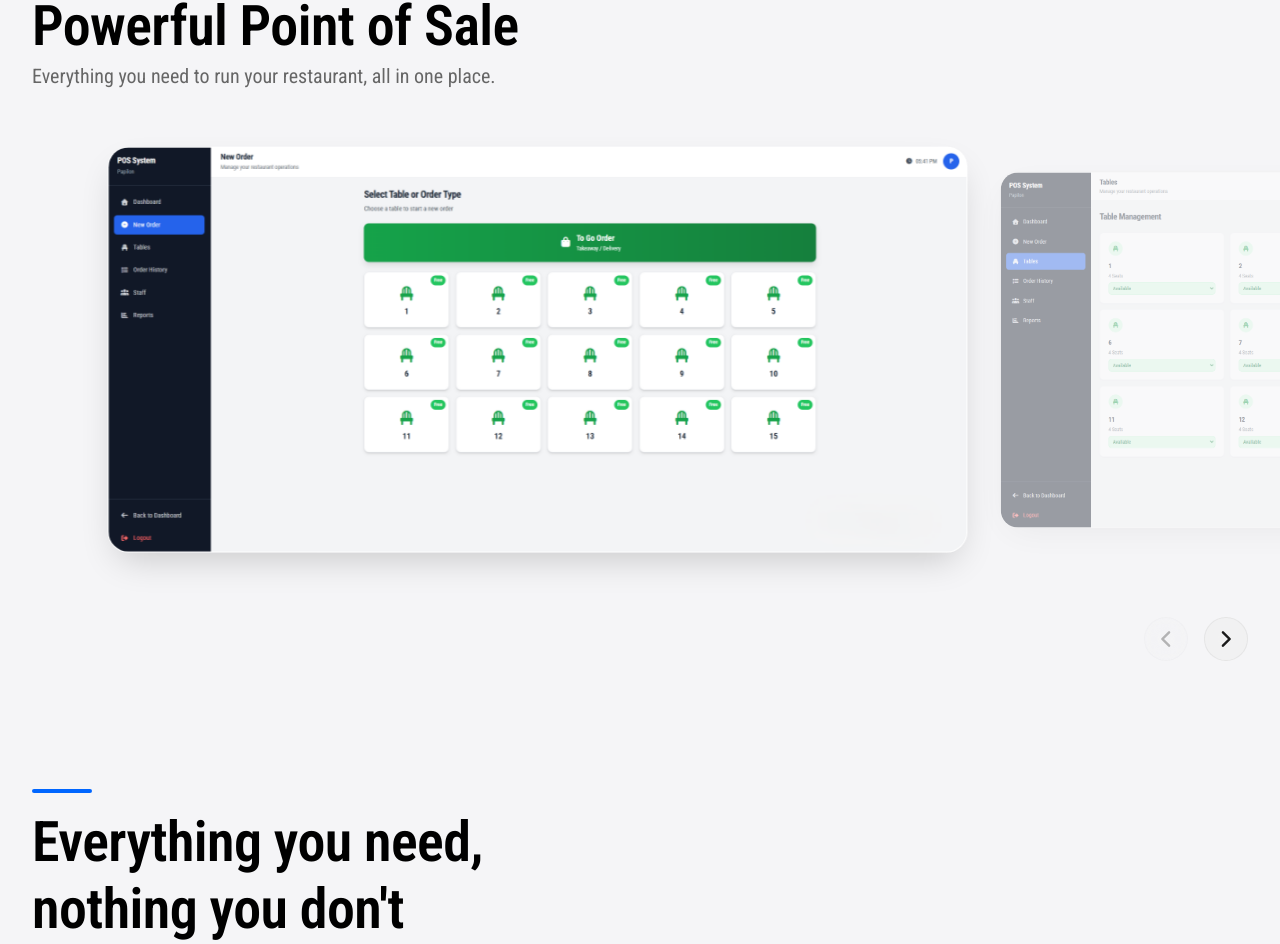
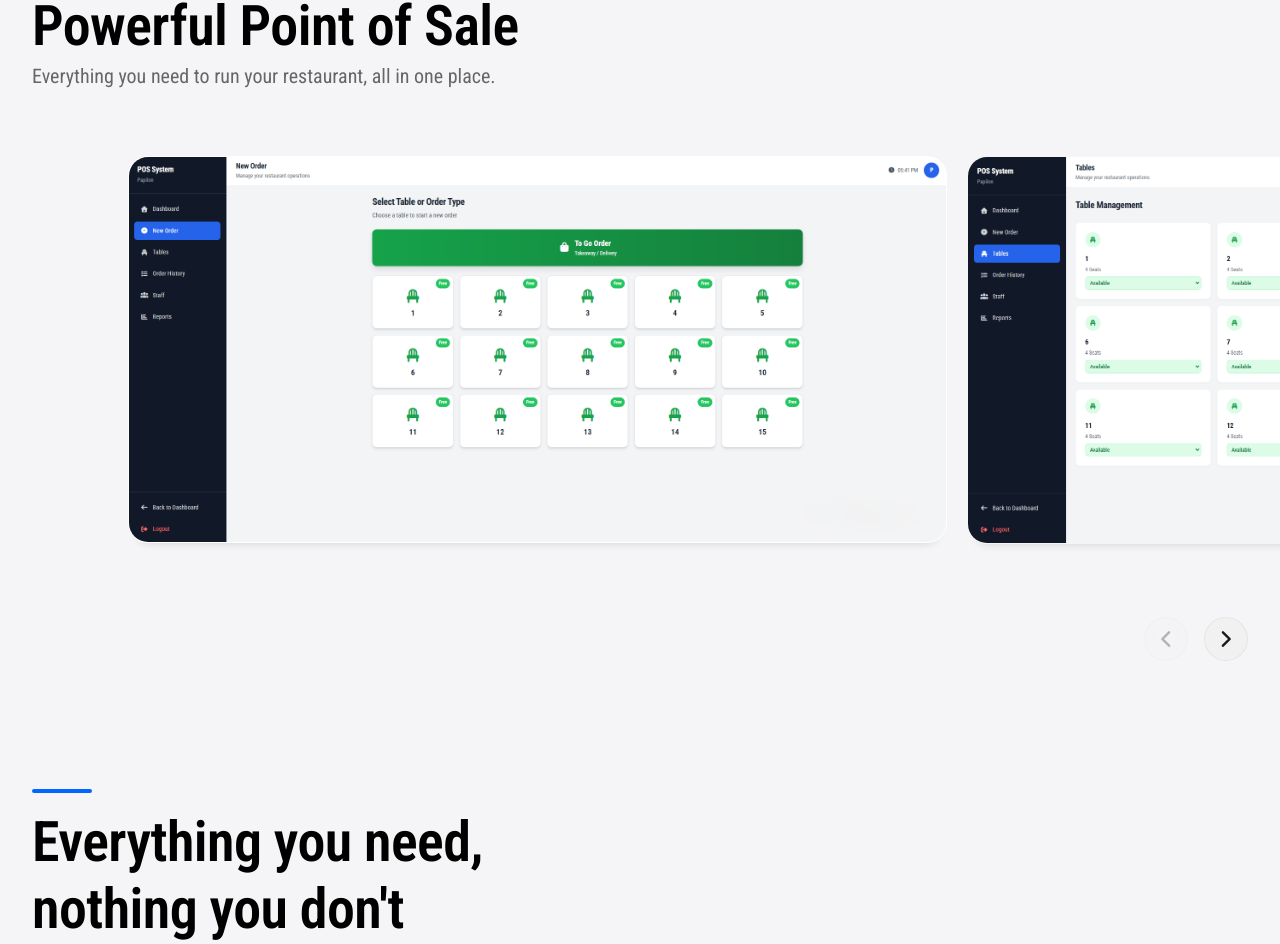
Before and after one commit to ardijancuri/digital-menu-platform, a React (Vite) app in the folder frontend/: page / in a window 1280 px wide. Shown: the part 2267-3211 px from the top of the page. Built offline with nearby package versions, Linux system fonts and the light colour scheme; no server answers.

Commit message:
feat: Enhance LandingCarousel component with noHover and fullOpacityInactive props, and update styles for improved visual consistency and interaction.

```diff
--- a/frontend/src/components/LandingCarousel.jsx
+++ b/frontend/src/components/LandingCarousel.jsx
@@ -1,6 +1,6 @@
 import React, { useRef, useState, useEffect } from 'react';
 
-const LandingCarousel = ({ title, subtitle, images, fullWidth = false, align = 'center' }) => {
+const LandingCarousel = ({ title, subtitle, images, fullWidth = false, align = 'center', noHover = false, fullOpacityInactive = false }) => {
     const scrollRef = useRef(null);
     const [activeIndex, setActiveIndex] = useState(0);
     const [canScrollLeft, setCanScrollLeft] = useState(false);
@@ -78,7 +78,7 @@ const LandingCarousel = ({ title, subtitle, images, fullWidth = false, align = '
     );
 
     return (
-        <section className={`section-padding carousel-section ${canScrollLeft ? 'scrolled' : ''}`}>
+        <section className={`section-padding carousel-section ${canScrollLeft ? 'scrolled' : ''} ${noHover ? 'no-hover' : ''} ${fullOpacityInactive ? 'full-opacity-inactive' : ''}`}>
             <div className="container">
                 <div
                     className="carousel-header"
--- a/frontend/src/pages/LandingPage.jsx
+++ b/frontend/src/pages/LandingPage.jsx
@@ -155,6 +155,8 @@ const LandingPage = () => {
                     images={[pos1, pos2, pos3, pos4, pos5]}
                     fullWidth={true}
                     align="left"
+                    noHover={true}
+                    fullOpacityInactive={true}
                 />
             </div>
 
--- a/frontend/src/styles/landing.css
+++ b/frontend/src/styles/landing.css
@@ -439,7 +439,7 @@ img {
     border-radius: 20px;
     overflow: hidden;
     background: #fff;
-    box-shadow: 0 10px 40px -10px rgba(0, 0, 0, 0.15);
+    box-shadow: 0 10px 10px -10px rgba(0, 0, 0, 0.15);
     transition: all 0.6s cubic-bezier(0.165, 0.84, 0.44, 1);
     border: 1px solid rgba(0, 0, 0, 0.04);
 }
@@ -454,20 +454,19 @@ img {
 /* Active State Styles */
 .carousel-card.active {
     opacity: 1;
-    transform: scale(1.05);
-    /* Slight scale up for active to make even bigger */
+    transform: none;
     z-index: 10;
 }
 
 .carousel-card.active .carousel-image-container {
     /* Reduced shadow as requested */
-    box-shadow: 0 15px 35px -10px rgba(0, 0, 0, 0.2);
+    box-shadow: 0 10px 10px -10px rgba(0, 0, 0, 0.15);
     border-color: rgba(0, 0, 0, 0);
 }
 
 .carousel-card:not(.active) {
     opacity: 0.4;
-    transform: scale(0.92);
+    transform: none;
     z-index: 1;
     pointer-events: none;
 }
@@ -475,6 +474,16 @@ img {
 /* Hover effects */
 .carousel-card:hover .carousel-image-container {
     transform: translateY(-5px);
+}
+
+/* Disable hover effect for specific carousels */
+.carousel-section.no-hover .carousel-card:hover .carousel-image-container {
+    transform: none;
+}
+
+/* Full opacity for inactive images */
+.carousel-section.full-opacity-inactive .carousel-card:not(.active) {
+    opacity: 1;
 }
 
 /* Controls Wrapper */
```
